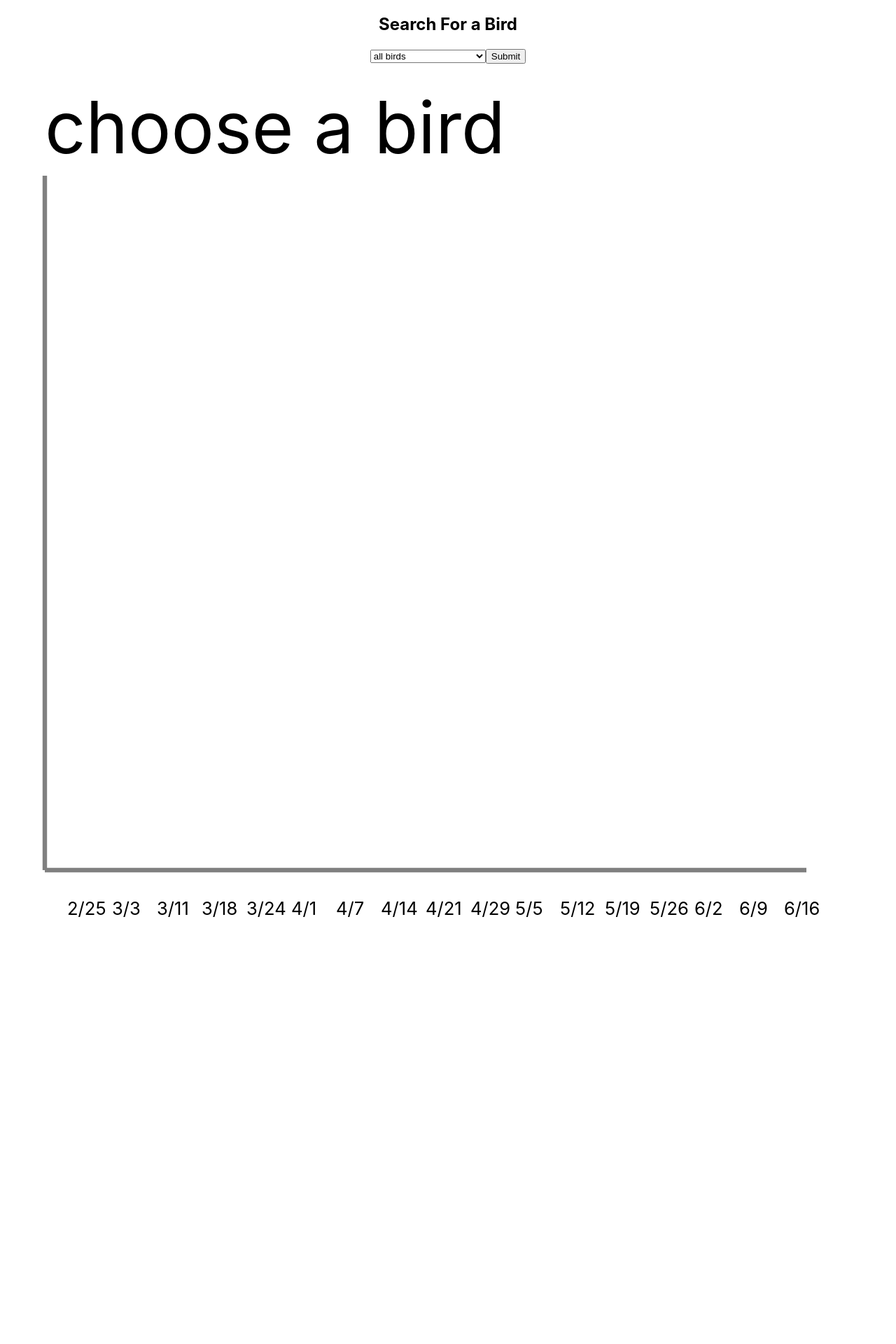
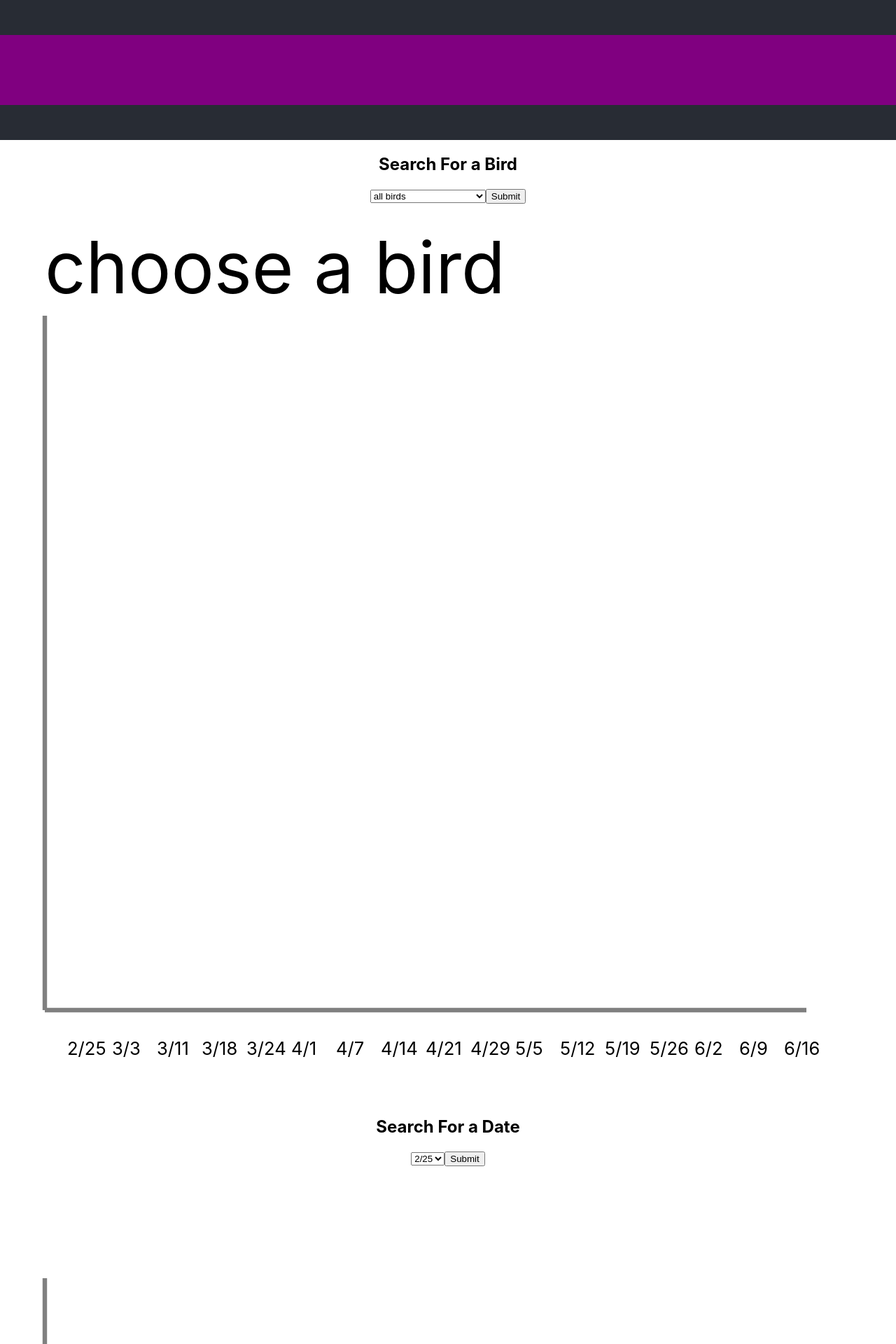
Before and after one commit to LucyWeltner/birdwatching_data, a React (Create React App) app in the folder birdwatching_app/: page / in a window 1280 px wide. Shown: the top 1920 px of the page at 70% size. Before the commit the page ends 1375 px from the top, so only its background shows below. Built offline with nearby package versions, Linux system fonts and the light colour scheme.

Commit message:
Adds option to search for a given day to see a graph of all birds sighted on that day.

```diff
--- a/birdwatching_app/src/App.css
+++ b/birdwatching_app/src/App.css
@@ -1,6 +1,30 @@
 
 .App {
   text-align: center;
+}
+
+.header {
+  display: flex;
+  flex-flow: row wrap;
+  height: 200px;
+  background-color: #282c34;
+  justify-content: space-between;
+
+}
+
+.item1 {
+  flex: 2 1 auto;
+/*  width: 300px;*/
+  height: 100px;
+  background-color: purple;
+  margin: auto;
+}
+
+.item2 {
+  flex: 1 2 auto;
+  height: 100px;
+  background-color: purple;
+  margin: auto;
 }
 
 .App-logo {
--- a/birdwatching_app/src/App.js
+++ b/birdwatching_app/src/App.js
@@ -1,7 +1,7 @@
 import React from 'react';
 import './App.css';
-import Graph from './Components/graph.js'
-import SearchMenu from './Components/search_menu.js'
+import SearchForBird from './Components/searchForABirdContainer.js'
+import SearchForDate from './Components/searchForADateContainer.js'
 
 class App extends React.Component {
   state = {
@@ -18,84 +18,15 @@ class App extends React.Component {
     return birdData.info
   }
 
-  getTotals() {
-    let allData = this.processData()
-    let birdData = allData.map(date => date.birds)
-    let NumOfSightings = birdData.map(date => Object.values(date))
-    let totalsObj = {}
-    NumOfSightings.forEach((date, index) => {
-      totalsObj[allData[index].date] = date.reduce((total=0, sighting) => total + sighting)
-    })
-    return totalsObj
-  }
-
-  getDiversity() {
-    let allData = this.processData()
-    let numOfSpecies = allData.map(date => Object.values(date.birds).length)
-    return numOfSpecies
-  }
-
-  getSightings() {
-    let birdData = this.processData().map(date => date.birds)
-    let allSightings = birdData.map(sightings => Object.keys(sightings))
-    allSightings = allSightings.flat()
-    let birdSpecies = {}
-    allSightings.forEach(species => {
-      if (!birdSpecies[species]) {
-          let sightingsForSpecies = birdData.map(BirdsOnDate => {
-            if (BirdsOnDate[species]) {
-              return BirdsOnDate[species]
-            }
-            else {
-              return 0
-            }
-          })
-        birdSpecies[species] = sightingsForSpecies
-      }
-    })
-    this.setState({birdSpecies: birdSpecies})
-  }
-
-  getDates() {
-    return this.processData().map(day => day.date)
-  }
-
-  componentDidMount() {
-    this.getSightings()
-  }
-
-  makeGraph = (bird) => {
-    if (bird !== "all_birds" && bird !== "all_species") {
-      this.setState(prevState => {
-        return {...prevState, title: bird, data: prevState.birdSpecies[bird], info: "Sighting"}
-      })
-    }
-    else if (bird === "all_birds") {
-      this.setState(prevState => {
-        return {...prevState, title: "all_birds", data: Object.values(this.getTotals()), info: "Sighting"}
-      })
-    }
-    else {
-      this.setState(prevState => {
-        return {...prevState, title: "all_species", data: this.getDiversity(), info: "Specie"}
-      })
-    }
-  }
-
-  getSearchOptions() {
-    let birdSpeciesArray = Object.keys(this.state.birdSpecies)
-    birdSpeciesArray = birdSpeciesArray.concat(["all_birds", "all_species"])
-    return birdSpeciesArray
-  }
-
   render() {
     return (
       <div className="App">
-        <h2>Search For a Bird</h2>
-        <SearchMenu options={this.getSearchOptions()} makeGraph={this.makeGraph}/>
-        <div id="graph">
-          <Graph title={this.state.title.replace(/_/g, " ")} data={this.state.data} dates={this.getDates()} getTotals={() => this.getTotals()} info={this.state.info}/>
+        <div className="header">
+          <div className="item1"></div>
+          <div className="item2"></div>
         </div>
+        <SearchForBird processData = {this.processData}/>
+        <SearchForDate processData={this.processData}/>
       </div>
     );
   }
--- /dev/null
+++ b/birdwatching_app/src/Components/searchForABirdContainer.js
@@ -0,0 +1,95 @@
+import React from 'react';
+import Graph from './graph.js'
+import SearchMenu from './search_menu.js'
+
+export default class SearchForBird extends React.Component {
+  state = {
+    birdSpecies: {},
+    data: [],
+    title: "choose_a_bird",
+    info: "Sighting"
+  }
+
+  getTotals() {
+    let allData = this.props.processData()
+    let birdData = allData.map(date => date.birds)
+    let NumOfSightings = birdData.map(date => Object.values(date))
+    let totalsObj = {}
+    NumOfSightings.forEach((date, index) => {
+      totalsObj[allData[index].date] = date.reduce((total=0, sighting) => total + sighting)
+    })
+    return totalsObj
+  }
+
+  getDiversity() {
+    let allData = this.props.processData()
+    let numOfSpecies = allData.map(date => Object.values(date.birds).length)
+    return numOfSpecies
+  }
+
+  getSightings() {
+    let birdData = this.props.processData().map(date => date.birds)
+    let allSightings = birdData.map(sightings => Object.keys(sightings))
+    allSightings = allSightings.flat()
+    let birdSpecies = {}
+    allSightings.forEach(species => {
+      if (!birdSpecies[species]) {
+          let sightingsForSpecies = birdData.map(BirdsOnDate => {
+            if (BirdsOnDate[species]) {
+              return BirdsOnDate[species]
+            }
+            else {
+              return 0
+            }
+          })
+        birdSpecies[species] = sightingsForSpecies
+      }
+    })
+    this.setState({birdSpecies: birdSpecies})
+  }
+
+  getDates() {
+    return this.props.processData().map(day => day.date)
+  }
+
+  componentDidMount() {
+    this.getSightings()
+  }
+
+   getSearchOptions() {
+    let birdSpeciesArray = Object.keys(this.state.birdSpecies)
+    birdSpeciesArray = birdSpeciesArray.concat(["all_birds", "all_species"])
+    birdSpeciesArray.map(bird => bird.replace(/_/g, " "))
+    return birdSpeciesArray
+  }
+
+  makeGraph = (bird) => {
+    if (bird !== "all_birds" && bird !== "all_species") {
+      this.setState(prevState => {
+        return {...prevState, title: bird, data: prevState.birdSpecies[bird], info: "Sighting"}
+      })
+    }
+    else if (bird === "all_birds") {
+      this.setState(prevState => {
+        return {...prevState, title: "all_birds", data: Object.values(this.getTotals()), info: "Sighting"}
+      })
+    }
+    else {
+      this.setState(prevState => {
+        return {...prevState, title: "all_species", data: this.getDiversity(), info: "Specie"}
+      })
+    }
+  }
+
+  render() {
+    return (
+      <div className="birdSearchContainer">
+        <h2>Search For a Bird</h2>
+        <SearchMenu options={this.getSearchOptions()} makeGraph={this.makeGraph}/>
+        <div id="graph">
+          <Graph title={this.state.title.replace(/_/g, " ")} data={this.state.data} dates={this.getDates()} getTotals={() => this.getTotals()} info={this.state.info}/>
+        </div>
+      </div>
+    )
+  }
+}
--- /dev/null
+++ b/birdwatching_app/src/Components/searchForADateContainer.js
@@ -0,0 +1,41 @@
+import React from 'react';
+import Graph from './graph.js'
+import SearchMenu from './search_menu.js'
+
+export default class SearchForDate extends React.Component {
+
+  state = {
+    title: "",
+    data: [],
+    labels: [],
+    info: "Sighting"
+  }
+
+  makeDateGraph = (date1) => {
+    console.log(date1)
+    let data = this.props.processData()
+    let dataForDate = data.find(item => item.date == date1)
+    console.log(dataForDate)
+    let birdInfo = Object.values(dataForDate.birds)
+    console.log(birdInfo)
+    this.setState(prevState => {
+     return {...prevState, title: date1, data: birdInfo, labels: Object.keys(dataForDate.birds)}
+    })
+  }
+
+  getDates() {
+    return this.props.processData().map(day => day.date)
+  }
+
+  render() {
+    return (
+        <div id="dateSearchContainer">
+          <h2>Search For a Date</h2>
+          <SearchMenu options={this.getDates()} makeGraph={this.makeDateGraph}/>
+          <div id="dateGraph">
+            <Graph title={this.state.title.replace(/_/g, " ")} data={this.state.data} dates={this.state.labels} info={this.state.info}/>
+          </div>
+        </div>
+    )
+  }
+}
```
